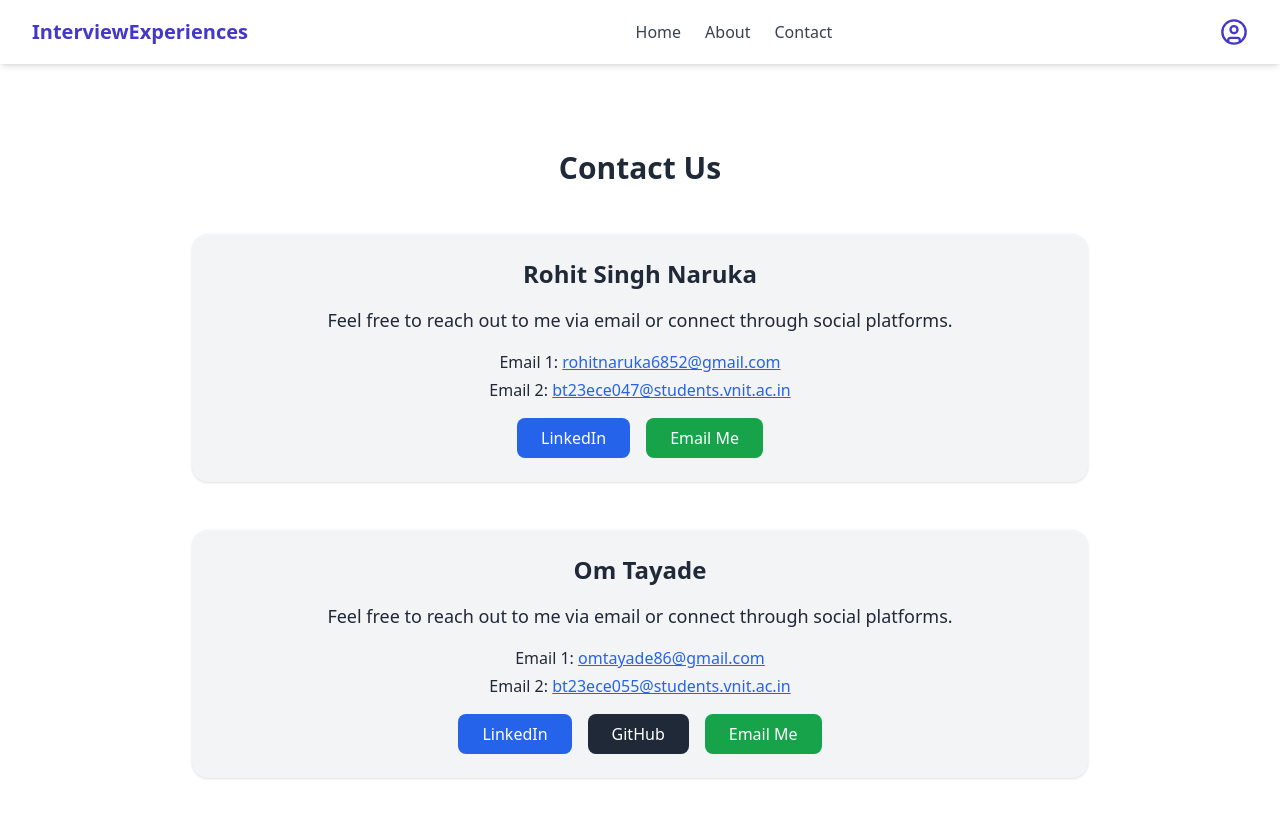
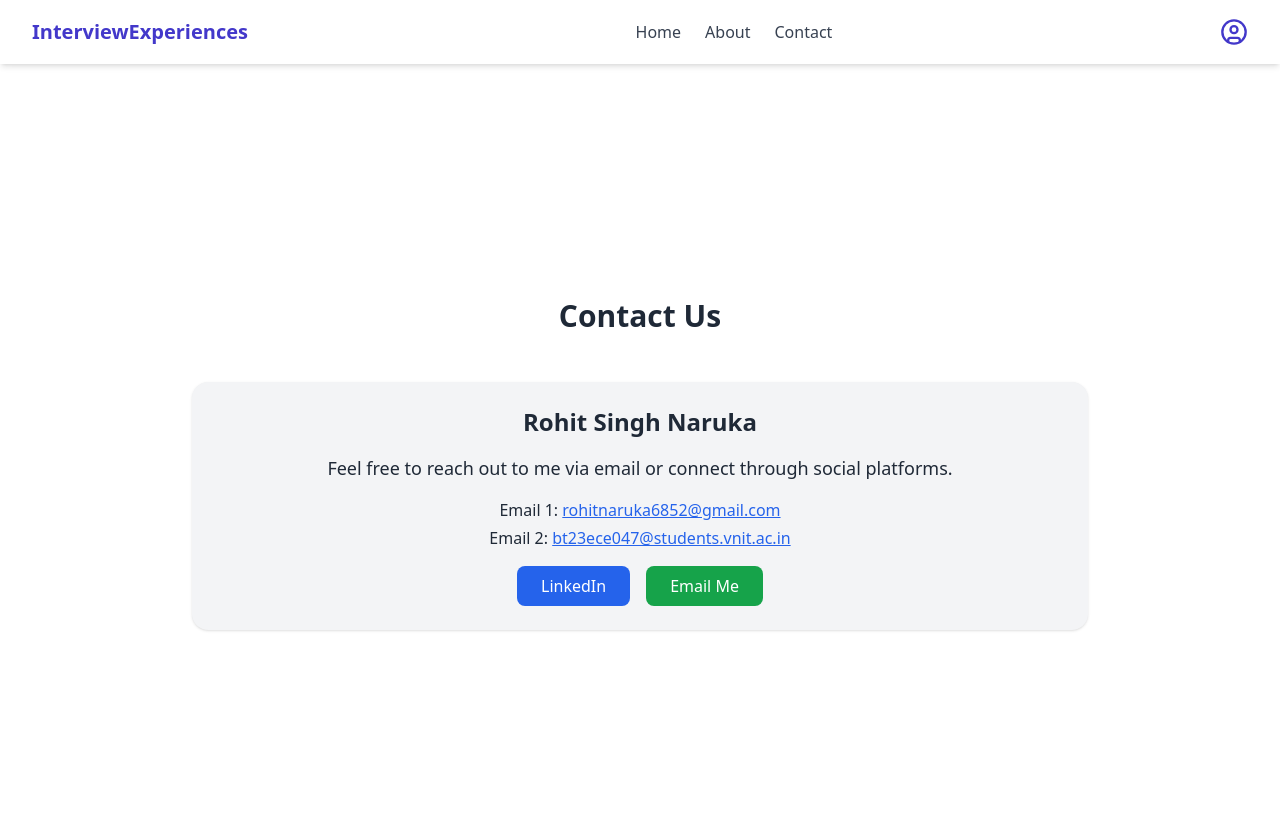
Before and after one commit to rohitsinghnaruka/interview-experience, a React (Vite) app in the folder client/: page /contact in a window 1280 px wide. Shown: the top 818 px of the page. Built offline with nearby package versions, Linux system fonts and the light colour scheme; sample sign-in values are in the browser's storage.

Commit message:
updated contact us page

```diff
--- a/client/src/pages/Contact.jsx
+++ b/client/src/pages/Contact.jsx
@@ -1,51 +1,3 @@
-// import React from "react";
-
-// const Contact = () => {
-//   return (
-//     <div className="min-h-screen flex items-center justify-center bg-white text-gray-800 p-6">
-//       <div className="max-w-xl text-center space-y-6">
-//         <h1 className="text-3xl font-bold">Contact Me</h1>
-
-//         <p className="text-lg">
-//           Feel free to reach out to me via email or connect through social platforms.
-//         </p>
-
-//         <div className="space-y-2 text-base">
-//           <p>Email 1: <a href="mailto:rohitnaruka6852@gmail.com" className="text-blue-600 underline">rohitnaruka6852@gmail.com</a></p>
-//           <p>Email 2: <a href="mailto:bt23ece047@students.vnit.ac.in" className="text-blue-600 underline">bt23ece047@students.vnit.ac.in</a></p>
-//         </div>
-
-//         <div className="flex flex-col sm:flex-row justify-center gap-4 mt-4">
-//           <a
-//             href="https://www.linkedin.com/in/rohitsingh1206"
-//             target="_blank"
-//             rel="noopener noreferrer"
-//             className="bg-blue-600 text-white px-6 py-2 rounded-lg hover:bg-blue-700 transition"
-//           >
-//             LinkedIn
-//           </a>
-//           {/* <a
-//             href="https://github.com/rohitsinghnaruka"
-//             target="_blank"
-//             rel="noopener noreferrer"
-//             className="bg-gray-800 text-white px-6 py-2 rounded-lg hover:bg-gray-900 transition"
-//           >
-//             GitHub
-//           </a> */}
-//           <a
-//             href="mailto:rohitnaruka6852@gmail.com"
-//             className="bg-green-600 text-white px-6 py-2 rounded-lg hover:bg-green-700 transition"
-//           >
-//             Email Me
-//           </a>
-//         </div>
-//       </div>
-//     </div>
-//   );
-// };
-
-// export default Contact;
-
 import React from "react";
 
 const Contact = () => {
@@ -60,10 +12,28 @@ const Contact = () => {
           <p className="text-lg">
             Feel free to reach out to me via email or connect through social platforms.
           </p>
+
           <div className="space-y-1 text-base">
-            <p>Email 1: <a href="mailto:rohitnaruka6852@gmail.com" className="text-blue-600 underline">rohitnaruka6852@gmail.com</a></p>
-            <p>Email 2: <a href="mailto:bt23ece047@students.vnit.ac.in" className="text-blue-600 underline">bt23ece047@students.vnit.ac.in</a></p>
+            <p>
+              Email 1:{" "}
+              <a
+                href="mailto:rohitnaruka6852@gmail.com"
+                className="text-blue-600 underline"
+              >
+                rohitnaruka6852@gmail.com
+              </a>
+            </p>
+            <p>
+              Email 2:{" "}
+              <a
+                href="mailto:bt23ece047@students.vnit.ac.in"
+                className="text-blue-600 underline"
+              >
+                bt23ece047@students.vnit.ac.in
+              </a>
+            </p>
           </div>
+
           <div className="flex flex-col sm:flex-row justify-center gap-4">
             <a
               href="https://www.linkedin.com/in/rohitsingh1206"
@@ -73,44 +43,9 @@ const Contact = () => {
             >
               LinkedIn
             </a>
+
             <a
               href="mailto:rohitnaruka6852@gmail.com"
-              className="bg-green-600 text-white px-6 py-2 rounded-lg hover:bg-green-700 transition"
-            >
-              Email Me
-            </a>
-          </div>
-        </div>
-
-        {/* Om's Contact Card */}
-        <div className="bg-gray-100 p-6 rounded-2xl shadow text-center space-y-4">
-          <h2 className="text-2xl font-semibold">Om Tayade</h2>
-          <p className="text-lg">
-            Feel free to reach out to me via email or connect through social platforms.
-          </p>
-          <div className="space-y-1 text-base">
-            <p>Email 1: <a href="mailto:omtayade86@gmail.com" className="text-blue-600 underline">omtayade86@gmail.com</a></p>
-            <p>Email 2: <a href="mailto:bt23ece055@students.vnit.ac.in" className="text-blue-600 underline">bt23ece055@students.vnit.ac.in</a></p>
-          </div>
-          <div className="flex flex-col sm:flex-row justify-center gap-4">
-            <a
-              href="https://www.linkedin.com/in/omtayade/"
-              target="_blank"
-              rel="noopener noreferrer"
-              className="bg-blue-600 text-white px-6 py-2 rounded-lg hover:bg-blue-700 transition"
-            >
-              LinkedIn
-            </a>
-            <a
-              href="https://github.com/om-tayade-1920"
-              target="_blank"
-              rel="noopener noreferrer"
-              className="bg-gray-800 text-white px-6 py-2 rounded-lg hover:bg-gray-900 transition"
-            >
-              GitHub
-            </a>
-            <a
-              href="mailto:omtayade86@gmail.com"
               className="bg-green-600 text-white px-6 py-2 rounded-lg hover:bg-green-700 transition"
             >
               Email Me
```
